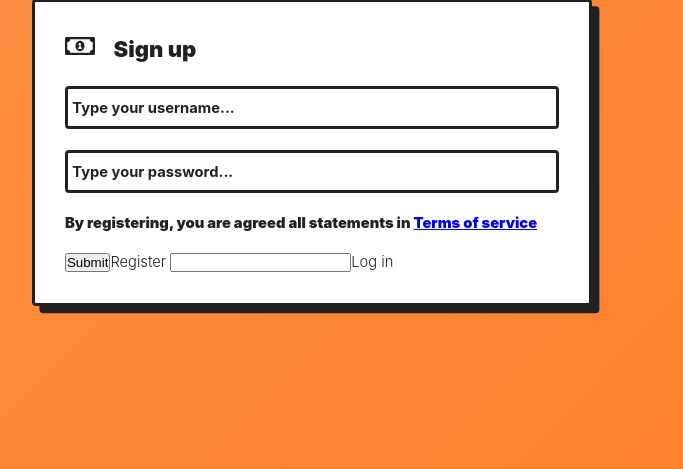
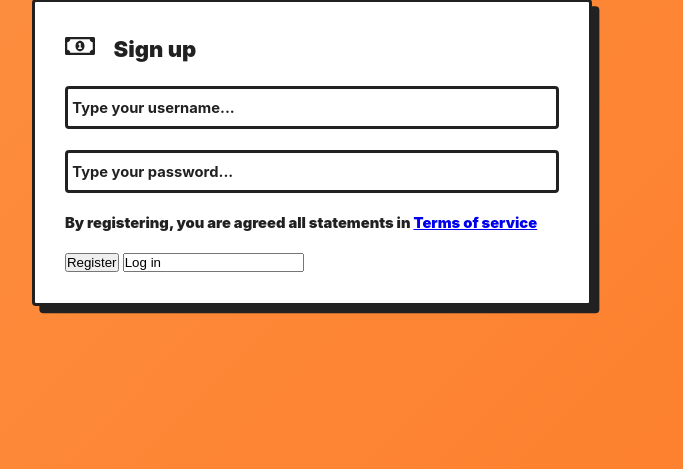
Before and after one commit to yobro2033/coursework-draft, a Flask app: page /signup in a window 1280 px wide. Shown: the part 126-595 px from the top of the page, without its empty margins (284-967 px from the left). Run offline with Flask 2, Linux system fonts and the light colour scheme; some web fonts are replaced.

Commit message:
Update signup_form.html

```diff
--- a/templates/signup_form.html
+++ b/templates/signup_form.html
@@ -28,8 +28,8 @@
             </label><br>
             <h4><p>By registering, you are agreed all statements in  <a href="https://pricechecker.herokuapp.com/tos" class="term-service">Terms of service</a></p></h4>
             <div class="button-group">
-               <input class="button" type="submit" href="#">Register</input>
-               <input href="https://pricechecker.herokuapp.com/login">Log in</input>
+               <input class="button" type="submit" href="#" value="Register">
+               <input class="button" href="https://pricechecker.herokuapp.com/login" value="Log in">
             </div>
          </div>
       </article>
```
